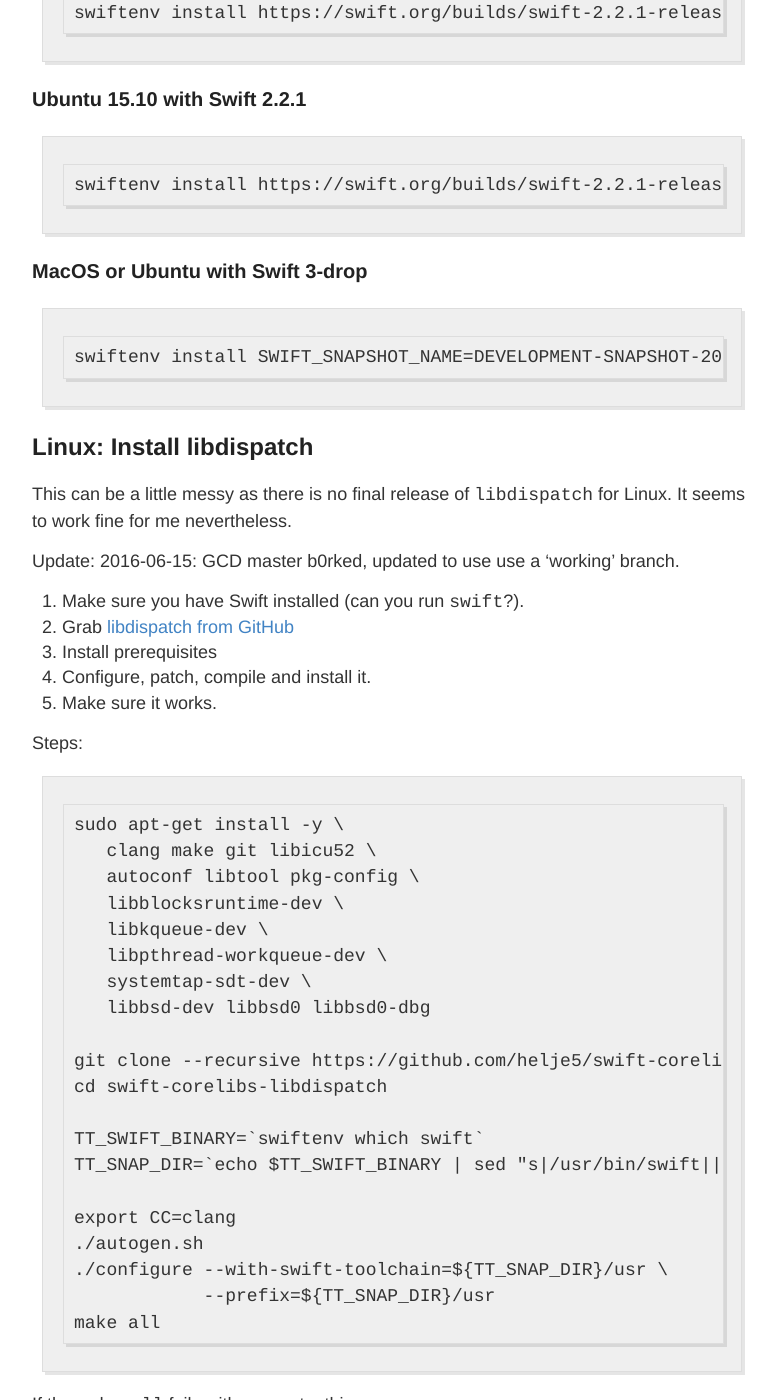
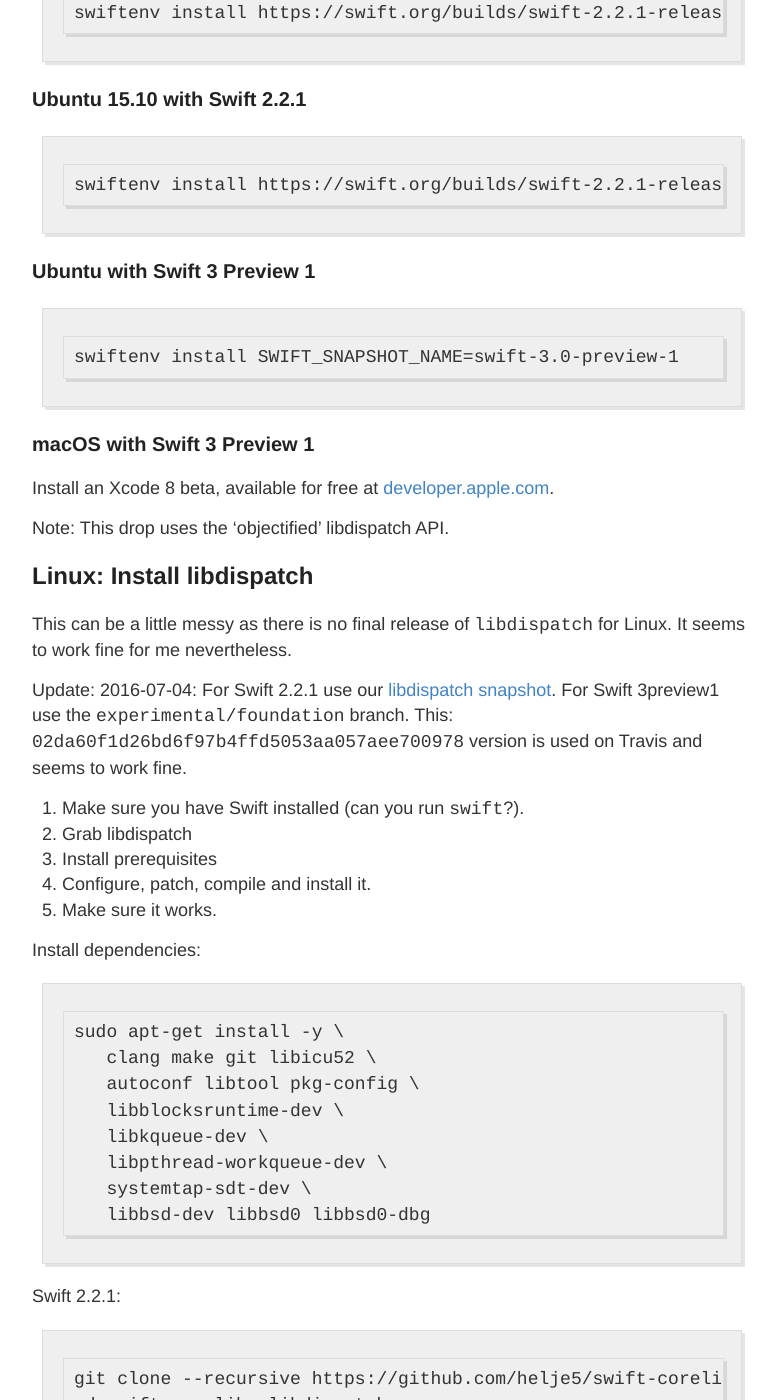
Before and after one commit to NozeIO/NozeIO.github.io, a Jekyll site: the page built from install-swift.md, in a window 1280 px wide and 1400 px high, scrolled down 1068 px. Shown: the whole window, without its empty margins (248-1024 px from the left). Built offline with Jekyll 4.4.1, drawn with Linux system fonts in a browser that asks for light colours; comment, search, counter and statistics services are not loaded; some of the changed text lies outside the part shown.

Commit message:
Prep updated install dox.

```diff
--- a/install-swift.md
+++ b/install-swift.md
@@ -6,9 +6,9 @@ permalink: /install-swift/
 
 You have the choice between:
 
-- MacOS and Ubuntu (14.04 or 15.10)
-- Swift 2.2 and the latest Swift 3 drop.
-- On MacOS between using Xcode or some plain editor (Emacs, vi, TextMate, etc).
+- macOS and Ubuntu (14.04 or 15.10)
+- Swift 2.2 and the latest Swift 3 preview
+- On macOS between using Xcode or some plain editor (Emacs, vi, TextMate, etc)
 
 If you have a Mac, the easiest is plain [Xcode](#xcode) with Swift 2.2.
 
@@ -23,7 +23,7 @@ Need Xcode? Available for free at
 
 Once you got it, head over to [Download Noze.io](/start/#download-nozeio).
 
-## Linux or MacOS "Unix-style"
+## Linux or macOS "Unix-style"
 
 [A manual tarball install of Swift](https://swift.org/download/#releases)
 is just fine,
@@ -37,7 +37,7 @@ Swiftenv [installation steps](https://github.com/kylef/swiftenv#installation):
 
 **Important**: On Linux you also need to install
 [libdispatch](#linux-install-libdispatch),
-on MacOS this is included in all builds.
+on macOS this is included in all builds.
 
 ### Ubuntu 14.04 with Swift 2.2.1
 
@@ -47,24 +47,36 @@ on MacOS this is included in all builds.
 
     swiftenv install https://swift.org/builds/swift-2.2.1-release/ubuntu1510/swift-2.2.1-RELEASE/swift-2.2.1-RELEASE-ubuntu15.10.tar.gz
 
-### MacOS or Ubuntu with Swift 3-drop
+### Ubuntu with Swift 3 Preview 1
 
-    swiftenv install SWIFT_SNAPSHOT_NAME=DEVELOPMENT-SNAPSHOT-2016-06-06-a
+    swiftenv install SWIFT_SNAPSHOT_NAME=swift-3.0-preview-1
+
+### macOS with Swift 3 Preview 1
+
+Install an Xcode 8 beta, available for free at
+[developer.apple.com](https://developer.apple.com/xcode/download/).
+
+Note: This drop uses the 'objectified' libdispatch API.
 
 ## Linux: Install libdispatch
 
 This can be a little messy as there is no final release of `libdispatch` for
 Linux. It seems to work fine for me nevertheless.
 
-Update: 2016-06-15: GCD master b0rked, updated to use use a 'working' branch.
+Update: 2016-07-04:
+For Swift 2.2.1 use our
+[libdispatch snapshot](https://github.com/helje5/swift-corelibs-libdispatch.git).
+For Swift 3preview1 use the `experimental/foundation` branch.
+This: `02da60f1d26bd6f97b4ffd5053aa057aee700978` version is used on Travis and
+seems to work fine.
 
 1. Make sure you have Swift installed (can you run `swift`?).
-2. Grab [libdispatch from GitHub](https://github.com/helje5/swift-corelibs-libdispatch.git)
+2. Grab libdispatch
 3. Install prerequisites
 3. Configure, patch, compile and install it.
 4. Make sure it works.
 
-Steps:
+Install dependencies:
 
     sudo apt-get install -y \
        clang make git libicu52 \
@@ -75,8 +87,20 @@ Steps:
        systemtap-sdt-dev \
        libbsd-dev libbsd0 libbsd0-dbg
 
+Swift 2.2.1:
+
     git clone --recursive https://github.com/helje5/swift-corelibs-libdispatch.git
     cd swift-corelibs-libdispatch
+
+Swift 3 Preview 1:
+
+    git clone https://github.com/apple/swift-corelibs-libdispatch.git
+    cd swift-corelibs-libdispatch
+    git checkout 02da60f1d26bd6f97b4ffd5053aa057aee700978
+    git submodule init
+    git submodule update
+
+Build:
 
     TT_SWIFT_BINARY=`swiftenv which swift`
     TT_SNAP_DIR=`echo $TT_SWIFT_BINARY | sed "s|/usr/bin/swift||g"`
```
Also changed, not shown: about.md (+19 -0 lines), start.md (+1 -1 lines).
